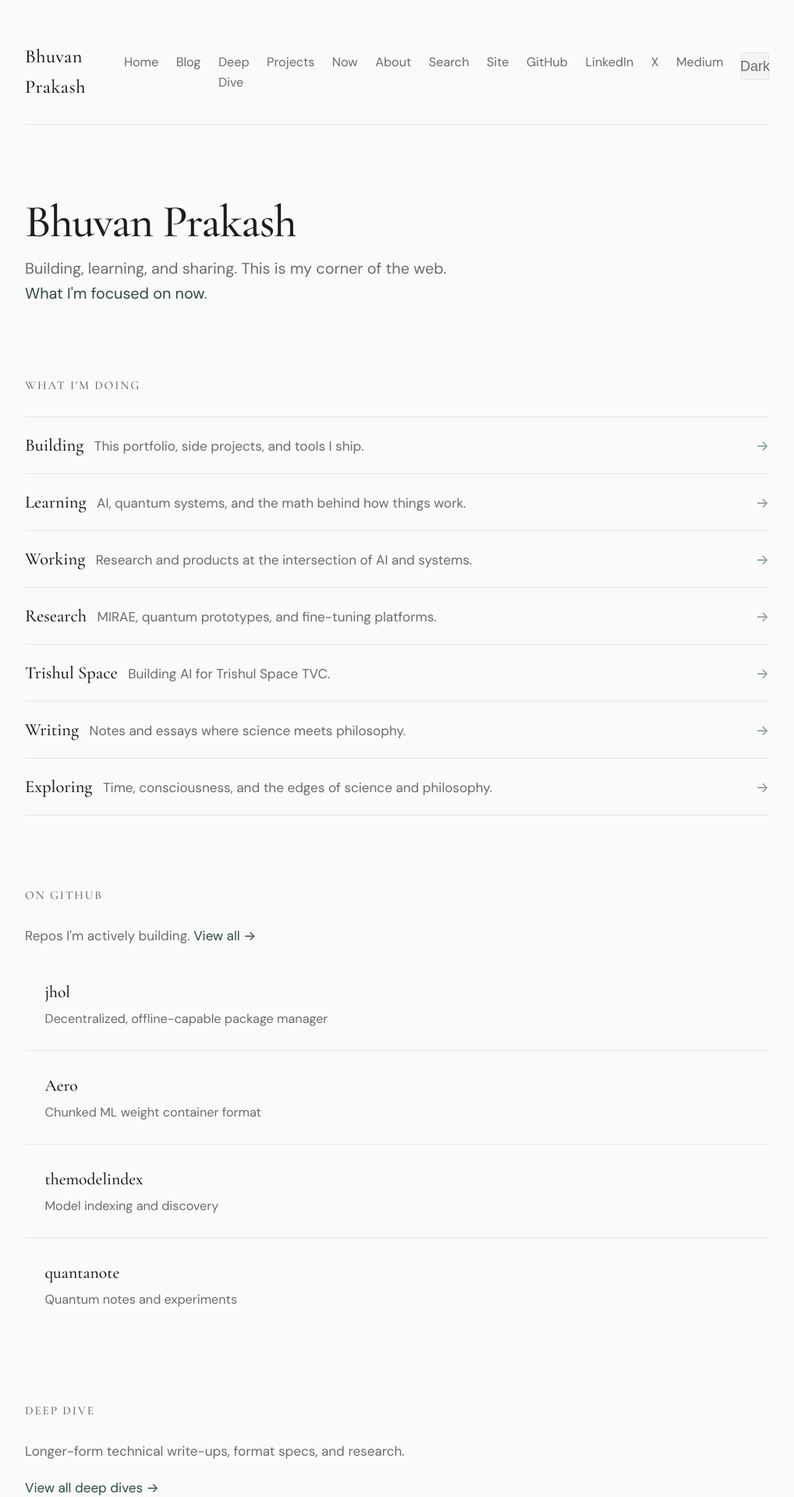
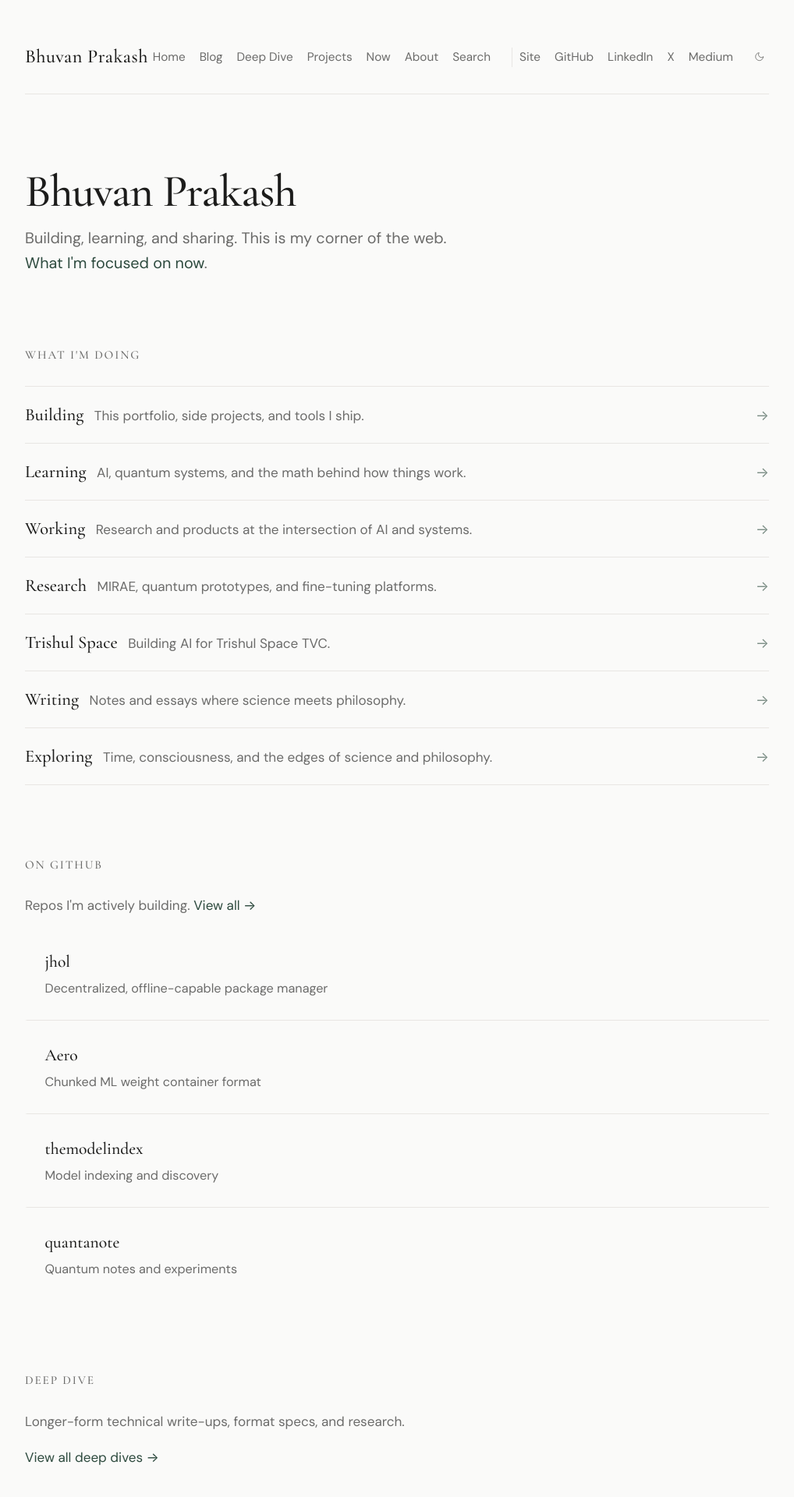
Before and after one commit to bhuvanprakash/bhuvanprakash.github.io, a Jekyll site: the page built from index.md, in a window 1280 px wide. Shown: the top 1920 px of the page at 78% size, without its empty margins (131-1149 px from the left). Built offline with Jekyll 4.4.1, drawn with Linux system fonts in a browser that asks for light colours; some of the changed text lies outside the part shown.

Commit message:
Refine header nav, theme toggle, and footer

```diff
--- a/_layouts/default.html
+++ b/_layouts/default.html
@@ -18,6 +18,7 @@
     <header class="site-header">
       <a href="{{ '/' | relative_url }}" class="site-name">{{ site.title }}</a>
       <nav class="site-nav">
+        <span class="site-nav-inner">
           <a href="{{ '/' | relative_url }}">Home</a>
           <a href="{{ '/blog/' | relative_url }}">Blog</a>
           <a href="{{ '/deep-dive/' | relative_url }}">Deep Dive</a>
@@ -25,12 +26,18 @@
           <a href="{{ '/now/' | relative_url }}">Now</a>
           <a href="{{ '/about/' | relative_url }}">About</a>
           <a href="{{ '/search/' | relative_url }}">Search</a>
+        </span>
+        <span class="site-nav-outer">
           {% if site.links.website %}<a href="{{ site.links.website }}" target="_blank" rel="noopener">Site</a>{% endif %}
           {% if site.links.github %}<a href="{{ site.links.github }}" target="_blank" rel="noopener">GitHub</a>{% endif %}
           {% if site.links.linkedin %}<a href="{{ site.links.linkedin }}" target="_blank" rel="noopener">LinkedIn</a>{% endif %}
           {% if site.links.twitter %}<a href="{{ site.links.twitter }}" target="_blank" rel="noopener">X</a>{% endif %}
           {% if site.links.medium %}<a href="{{ site.links.medium }}" target="_blank" rel="noopener">Medium</a>{% endif %}
-        <button type="button" class="theme-toggle" id="theme-toggle" aria-label="Toggle dark mode"></button>
+        </span>
+        <button type="button" class="theme-toggle" id="theme-toggle" aria-label="Toggle dark mode">
+          <span class="theme-icon theme-icon-moon" aria-hidden="true"><svg width="1em" height="1em" viewBox="0 0 24 24" fill="none" stroke="currentColor" stroke-width="1.5" stroke-linecap="round" stroke-linejoin="round"><path d="M21 12.79A9 9 0 1 1 11.21 3 7 7 0 0 0 21 12.79z"/></svg></span>
+          <span class="theme-icon theme-icon-sun" aria-hidden="true" hidden><svg width="1em" height="1em" viewBox="0 0 24 24" fill="none" stroke="currentColor" stroke-width="1.5" stroke-linecap="round" stroke-linejoin="round"><circle cx="12" cy="12" r="4"/><path d="M12 2v2M12 20v2M4.93 4.93l1.41 1.41M17.66 17.66l1.41 1.41M2 12h2M20 12h2M6.34 17.66l-1.41 1.41M19.07 4.93l-1.41 1.41"/></svg></span>
+        </button>
       </nav>
     </header>
 
@@ -39,7 +46,16 @@
     </main>
 
     <footer class="site-footer">
-      <p>{{ site.title }} · {{ site.description }}</p>
+      <p class="footer-brand">{{ site.title }} · {{ site.description }}</p>
+      <nav class="footer-nav">
+        <a href="{{ '/' | relative_url }}">Home</a>
+        <a href="{{ '/blog/' | relative_url }}">Blog</a>
+        <a href="{{ '/deep-dive/' | relative_url }}">Deep Dive</a>
+        <a href="{{ '/projects/' | relative_url }}">Projects</a>
+        <a href="{{ '/now/' | relative_url }}">Now</a>
+        <a href="{{ '/about/' | relative_url }}">About</a>
+        <a href="{{ '/search/' | relative_url }}">Search</a>
+      </nav>
       <p class="footer-links">
         <a href="{{ '/feed.xml' | relative_url }}">RSS</a>
         {% if site.links.website %}<a href="{{ site.links.website }}" target="_blank" rel="noopener">bhuvan.space</a>{% endif %}
@@ -48,6 +64,7 @@
         {% if site.links.twitter %}<a href="{{ site.links.twitter }}" target="_blank" rel="noopener">X</a>{% endif %}
         {% if site.links.medium %}<a href="{{ site.links.medium }}" target="_blank" rel="noopener">Medium</a>{% endif %}
       </p>
+      <p class="footer-meta">Built with Jekyll</p>
     </footer>
   </div>
   <script src="{{ '/assets/js/theme.js' | relative_url }}" defer></script>
--- a/assets/css/style.css
+++ b/assets/css/style.css
@@ -71,17 +71,37 @@ body {
 
 .site-nav {
   display: flex;
-  gap: 1.25rem;
+  flex-wrap: wrap;
+  align-items: center;
+  gap: 0 1rem;
+  row-gap: 0.5rem;
 }
 
-.site-nav a {
-  font-size: 0.9rem;
+.site-nav-inner,
+.site-nav-outer {
+  display: flex;
+  align-items: center;
+  gap: 1rem;
+  flex-wrap: wrap;
+}
+
+.site-nav-inner a,
+.site-nav-outer a {
+  font-size: 0.85rem;
   color: var(--text-muted);
   text-decoration: none;
+  white-space: nowrap;
 }
 
-.site-nav a:hover {
+.site-nav-inner a:hover,
+.site-nav-outer a:hover {
   color: var(--text);
+}
+
+.site-nav-outer {
+  margin-left: 0.5rem;
+  padding-left: 0.5rem;
+  border-left: 1px solid var(--border);
 }
 
 /* Main */
@@ -513,8 +533,29 @@ body {
   color: var(--text-muted);
 }
 
+.footer-brand {
+  margin-bottom: 0.75rem;
+}
+
+.footer-nav {
+  display: flex;
+  flex-wrap: wrap;
+  gap: 0 1rem;
+  margin-bottom: 0.75rem;
+}
+
+.footer-nav a {
+  font-size: 0.85rem;
+  color: var(--text-muted);
+  text-decoration: none;
+}
+
+.footer-nav a:hover {
+  color: var(--text);
+}
+
 .footer-links {
-  margin-top: 0.5rem !important;
+  margin-bottom: 0.5rem;
 }
 
 .footer-links a {
@@ -528,6 +569,12 @@ body {
 
 .footer-links a + a {
   margin-left: 1rem;
+}
+
+.footer-meta {
+  font-size: 0.75rem;
+  color: var(--text-muted);
+  opacity: 0.85;
 }
 
 /* Post layout */
@@ -569,27 +616,39 @@ body {
   max-width: var(--max-width);
 }
 
-/* Theme toggle */
+/* Theme toggle — minimal, matches nav */
 .theme-toggle {
-  width: 2rem;
-  height: 2rem;
-  padding: 0;
-  border: 1px solid var(--border);
-  border-radius: var(--radius);
-  background: var(--bg-soft);
+  margin-left: 0.25rem;
+  padding: 0.25rem;
+  border: none;
+  background: none;
   color: var(--text-muted);
   cursor: pointer;
-  font-size: 1rem;
   line-height: 1;
   display: flex;
   align-items: center;
   justify-content: center;
-  transition: color 0.2s ease, background 0.2s ease, border-color 0.2s ease;
+  transition: color 0.2s ease;
 }
 
 .theme-toggle:hover {
   color: var(--text);
-  border-color: var(--text-muted);
+}
+
+.theme-toggle .theme-icon {
+  display: inline-flex;
+  width: 1.1em;
+  height: 1.1em;
+}
+
+.theme-toggle .theme-icon[hidden] {
+  display: none;
+}
+
+.theme-toggle:focus-visible {
+  outline: 1px solid var(--accent);
+  outline-offset: 2px;
+  border-radius: 2px;
 }
 
 /* Dark mode */
@@ -616,8 +675,6 @@ body {
 }
 
 :root.dark .theme-toggle {
-  background: var(--bg-soft);
-  border-color: var(--border);
   color: var(--text-muted);
 }
 
@@ -701,8 +758,23 @@ body {
     padding-left: 0;
   }
 
+  .site-header {
+    flex-wrap: wrap;
+    gap: 0.5rem;
+  }
+
   .site-nav {
     flex-wrap: wrap;
-    gap: 0.75rem;
+    gap: 0 0.75rem;
+  }
+
+  .site-nav-outer {
+    margin-left: 0;
+    padding-left: 0;
+    border-left: none;
+  }
+
+  .footer-nav {
+    gap: 0 0.75rem;
   }
 }
--- a/assets/js/theme.js
+++ b/assets/js/theme.js
@@ -32,7 +32,11 @@
   function updateButton() {
     var btn = document.getElementById('theme-toggle');
     if (!btn) return;
-    btn.textContent = isDark() ? 'Light' : 'Dark';
+    var moon = btn.querySelector('.theme-icon-moon');
+    var sun = btn.querySelector('.theme-icon-sun');
+    var dark = isDark();
+    if (moon) moon.hidden = dark;
+    if (sun) sun.hidden = !dark;
   }
 
   function toggle() {
```
Lines whose indentation alone changed are shown as unchanged.
